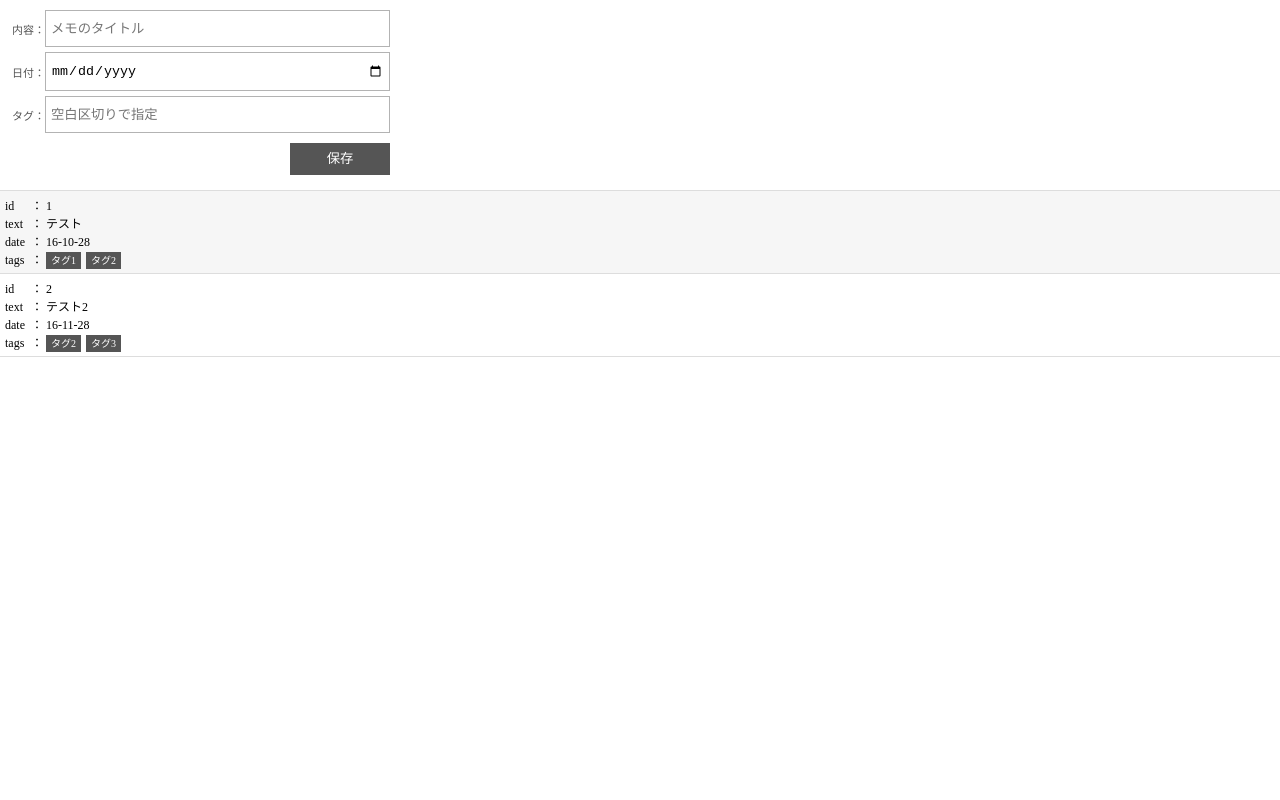
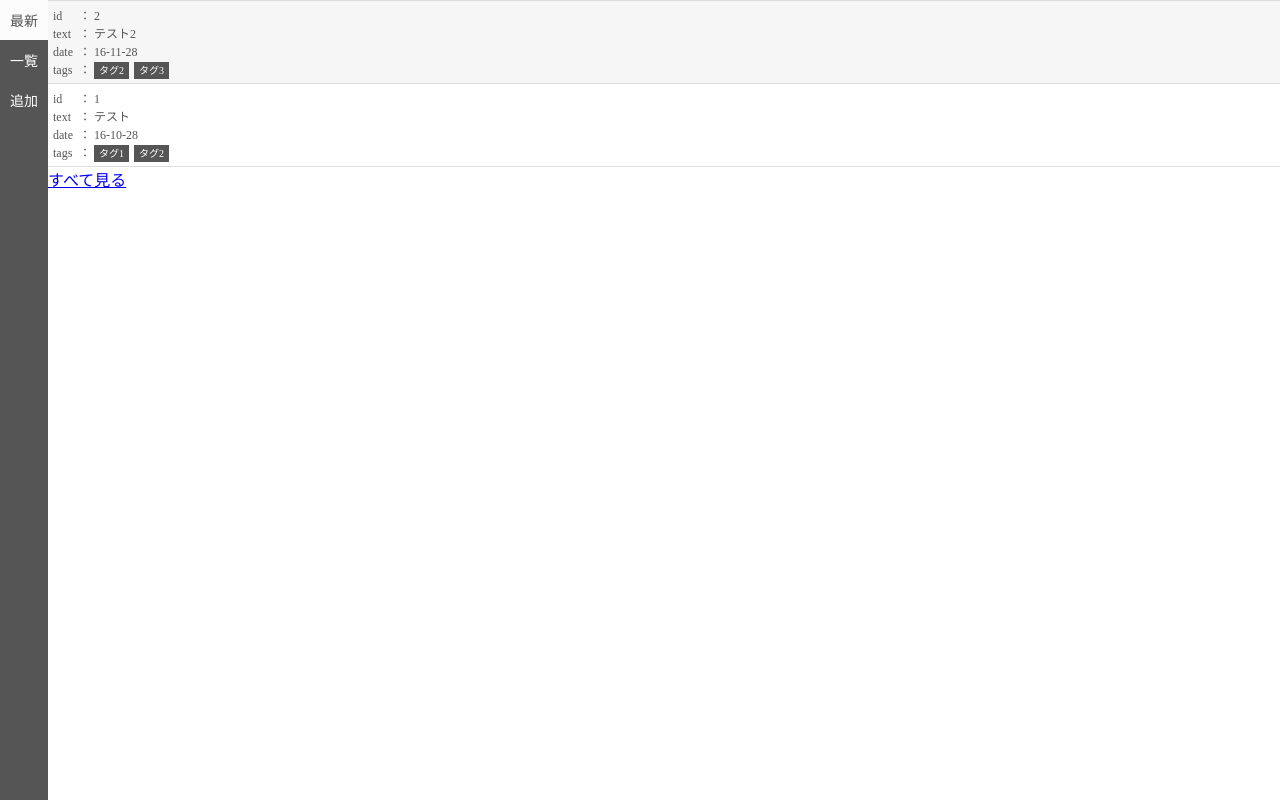
Before and after one commit to yasutomog/vue-codegrid, a Vue app: page / in a window 1280 px wide. Built offline with nearby package versions, Linux system fonts and the light colour scheme.

Commit message:
add vol5 sample

```diff
--- a/src/App.vue
+++ b/src/App.vue
@@ -1,16 +1,31 @@
 <template>
   <div id="app">
-    <editor-view @add="add"></editor-view>
-    <list-view :memos="memos" @remove="remove"></list-view>
+    <nav-link></nav-link>
+    <router-view class="contents" :memos="memos" @add="add" @remove="remove"></router-view>
   </div>
 </template>
-<style>
+<style lang="scss">
   @import '../static/styles.css';
+  html, body {
+    color: #555;
+    margin: 0;
+    padding: 0;
+    height: 100vh;
+  }
+  #app {
+    height: 100%;
+    display: flex;
+    .contents {
+      height: 100%;
+      flex-grow: 1;
+      overflow: scroll;
+      box-sizing: border-box;
+    }
+  }
 </style>
 <script>
-  import EditorView from './components/EditorView'
-  import ListView from './components/ListView'
-
+  // NavLinkのimport文に書き換え
+  import NavLink from './components/NavLink'
   export default {
     name: 'app',
     data () {
@@ -52,8 +67,8 @@
       }
     },
     components: {
-      'editor-view': EditorView,
-      'list-view': ListView
+      // NavLinkのみに書き換え
+      NavLink
     }
   }
 </script>
--- a/src/components/ListView.vue
+++ b/src/components/ListView.vue
@@ -2,7 +2,7 @@
   <div class="list-view">
     <div v-if="hasMemo">
       <list-item
-        v-for="memo in memos"
+        v-for="memo in filteredMemos"
         :memo="memo"
         @remove="remove">
       </list-item>
@@ -18,11 +18,27 @@
   import ListItem from './ListItem'
   export default{
     props: {
-      memos: Array
+      memos: Array, // 書き換え
+      count: Number, // 追加
+      sort: String // 追加
     },
     computed: {
       hasMemo () {
-        return this.memos && this.memos.length !== 0
+        return this.filteredMemos && this.filteredMemos.length !== 0 // memosをfilteredMemosに書き換え
+      },
+      // filteredMemos()の処理を追加
+      filteredMemos () {
+        let memos = this.memos.concat()
+        if (this.sort) {
+          switch (this.sort) {
+            case 'latest':
+              memos.reverse()
+          }
+        }
+        if (this.count) {
+          memos = memos.splice(0, this.count)
+        }
+        return memos
       }
     },
     methods: {
--- /dev/null
+++ b/src/components/NavLink.vue
@@ -0,0 +1,32 @@
+<style scoped lang="scss">
+  .menu {
+    display: flex;
+    flex-direction: column;
+    flex-shrink: 0;
+    background-color: #555;
+    color: #fff;
+    a {
+      color: inherit;
+      text-decoration: none;
+      display: inline-block;
+      padding: 10px;
+      font-weight: normal;
+      font-size: 14px;
+      &:link {
+        color: inherit;
+      }
+    }
+    a.router-link-active {
+      background-color: #fcfcfc;
+      color: #555;
+    }
+  }
+</style>
+
+<template>
+  <nav class="menu">
+    <router-link :to="{name: 'root'}" exact>最新</router-link>
+    <router-link :to="{name: 'items'}">一覧</router-link>
+    <router-link :to="{name: 'add'}">追加</router-link>
+  </nav>
+</template>
--- a/src/main.js
+++ b/src/main.js
@@ -2,14 +2,20 @@
 // (runtime-only or standalone) has been set in webpack.base.conf with an alias.
 import Vue from 'vue'
 import App from './App'
-import router from './router'
+import VueRouter from 'vue-router'
+import routes from './routes'
 
-Vue.config.productionTip = false
+Vue.use(VueRouter)
 
-/* eslint-disable no-new */
-new Vue({
-  el: '#app',
-  router,
-  template: '<App/>',
-  components: { App }
-})
+const router = new VueRouter(routes)
+
+let v = new Vue(
+  {
+    el: '#app',
+    template: '<App/>',
+    components: { App },
+    router
+  }
+)
+
+v()
--- /dev/null
+++ b/src/page/Add.vue
@@ -0,0 +1,23 @@
+<template>
+  <div>
+    <editor-view @add="add"></editor-view>
+  </div>
+</template>
+
+<script>
+  import EditorView from '../components/EditorView'
+  export default{
+    methods: {
+      add (data) {
+        this.$emit('add', data)
+        this.$router.push({
+          name: 'items'
+        })
+        // 追加処理のあとに`/items`にナビゲーションする
+      }
+    },
+    components: {
+      EditorView
+    }
+  }
+</script>
--- /dev/null
+++ b/src/page/Items.vue
@@ -0,0 +1,22 @@
+<template>
+  <div>
+    <list-view :memos="memos" @remove="remove"></list-view>
+  </div>
+</template>
+
+<script>
+  import ListView from '../components/ListView'
+  export default{
+    props: {
+      memos: Array
+    },
+    methods: {
+      remove (id) {
+        this.$emit('remove', id)
+      }
+    },
+    components: {
+      ListView
+    }
+  }
+</script>
--- /dev/null
+++ b/src/page/Root.vue
@@ -0,0 +1,29 @@
+<template>
+  <div>
+    <list-view :memos="memos" @remove="remove" :count="count" :sort="sort"></list-view>
+    <router-link :to="{name: 'items'}">すべて見る</router-link>
+  </div>
+</template>
+
+<script>
+  import ListView from '../components/ListView'
+  export default{
+    data () {
+      return {
+        count: 3,
+        sort: 'latest'
+      }
+    },
+    props: {
+      memos: Array
+    },
+    methods: {
+      remove (id) {
+        this.$emit('remove', id)
+      }
+    },
+    components: {
+      ListView
+    }
+  }
+</script>
--- /dev/null
+++ b/src/routes.js
@@ -0,0 +1,18 @@
+import Root from './page/Root.vue'
+import Add from './page/Add.vue'
+import Items from './page/Items.vue'
+
+export default {
+  mode: 'history',
+  routes: [
+    {
+      path: '/', component: Root, name: 'root'
+    },
+    {
+      path: '/add', component: Add, name: 'add'
+    },
+    {
+      path: '/items', component: Items, name: 'items'
+    }
+  ]
+}
```
Also changed, not shown: package.json (+17 -15 lines).
